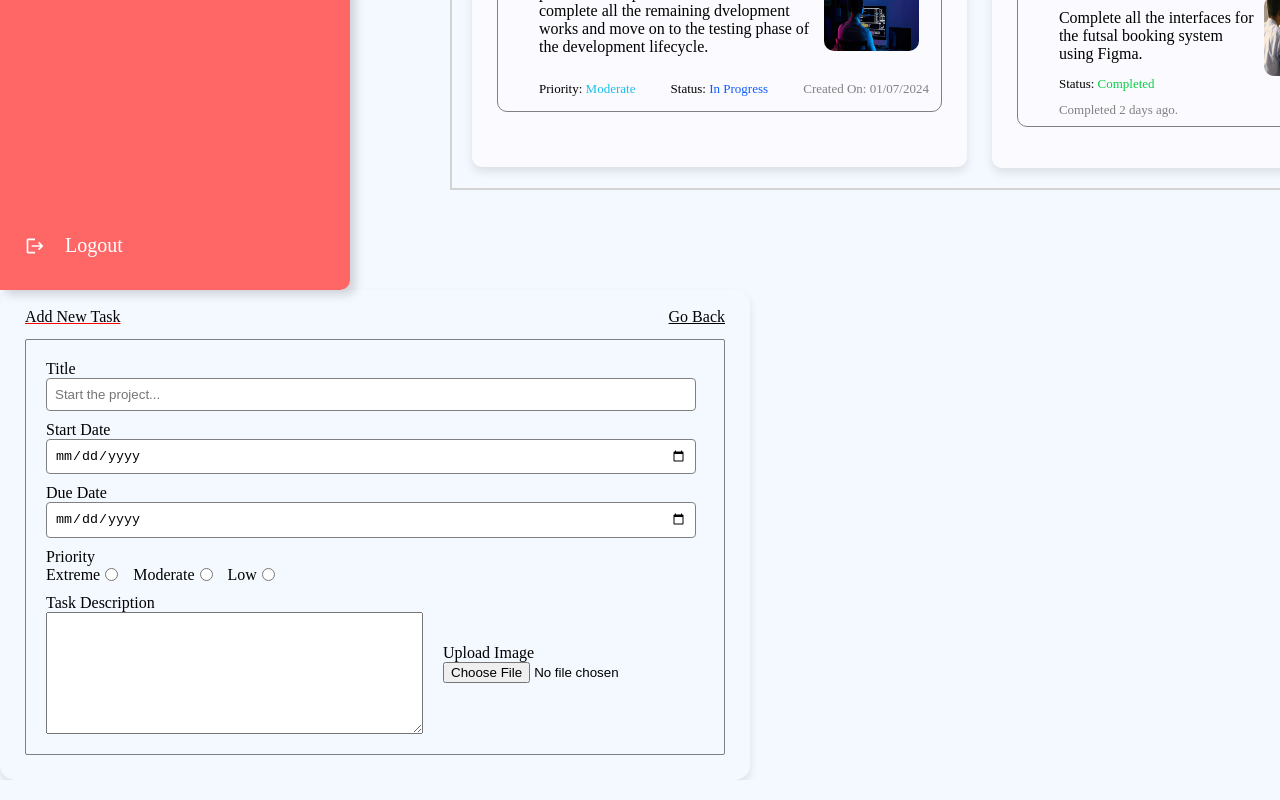
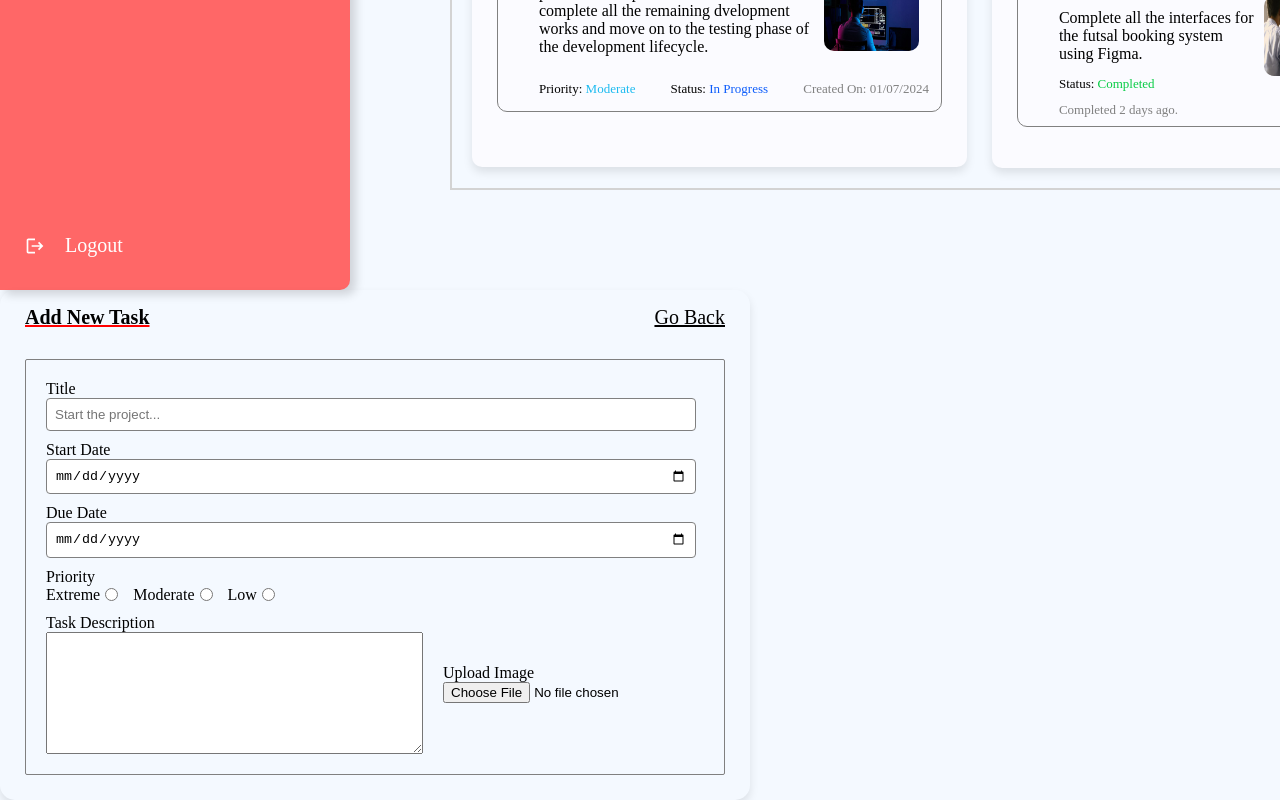
Before and after one commit to Akmal1796/ToDoApp, a React (Vite) app: page / in a window 1280 px wide. Shown: the part 808-1608 px from the top of the page. Built offline with nearby package versions, Linux system fonts and the light colour scheme.

Commit message:
Completed the most of the part of the task form desing

```diff
--- a/src/Components/TaskForm.css
+++ b/src/Components/TaskForm.css
@@ -16,16 +16,26 @@
     text-decoration: underline;
     text-decoration-color: red;
     line-height: 4px;
+    font-size: 20px;
+    font-weight: bold;
 }
 
 .form-header-right {
     text-decoration: underline;
     text-decoration-color: black;
     line-height: 4px;
+    font-size: 20px;
+    cursor: pointer;
+    transition: all 0.2s;
+}
+
+.form-header-right:hover {
+    color: #FF6767;
+    text-decoration-color: #FF6767;
 }
 
 .form-content {
-    margin-top: 20px;
+    margin-top: 40px;
     display: flex;
     border: 1px solid gray;
     padding: 20px;
```
